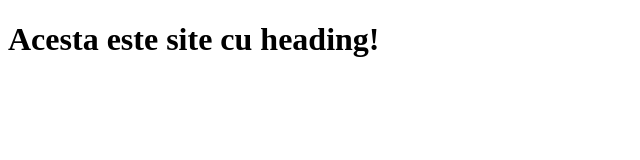
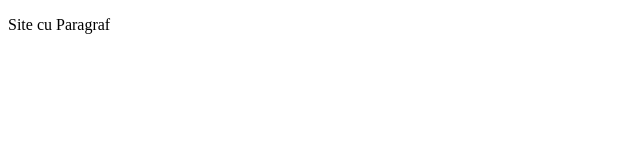
Before and after one commit to hrdaniel4877/hello-world, a plain HTML site: page index.html in a window 1280 px wide. Shown: the whole page, without its empty margins (0-640 px from the left). Drawn offline with Linux system fonts and the light colour scheme.

Commit message:
create a paragraph

```diff
--- a/index.html
+++ b/index.html
@@ -2,9 +2,9 @@
 <html lang="en">
 <head>
 	<meta charset="UTF-8">
-	<title>Site cu Heading</title>
+	<title>Site cu Paragraf</title>
 </head>
 <body>
-	<h1>Acesta este site cu heading!</h1>
+	<p>Site cu Paragraf</p>
 </body>
 </html>
```
